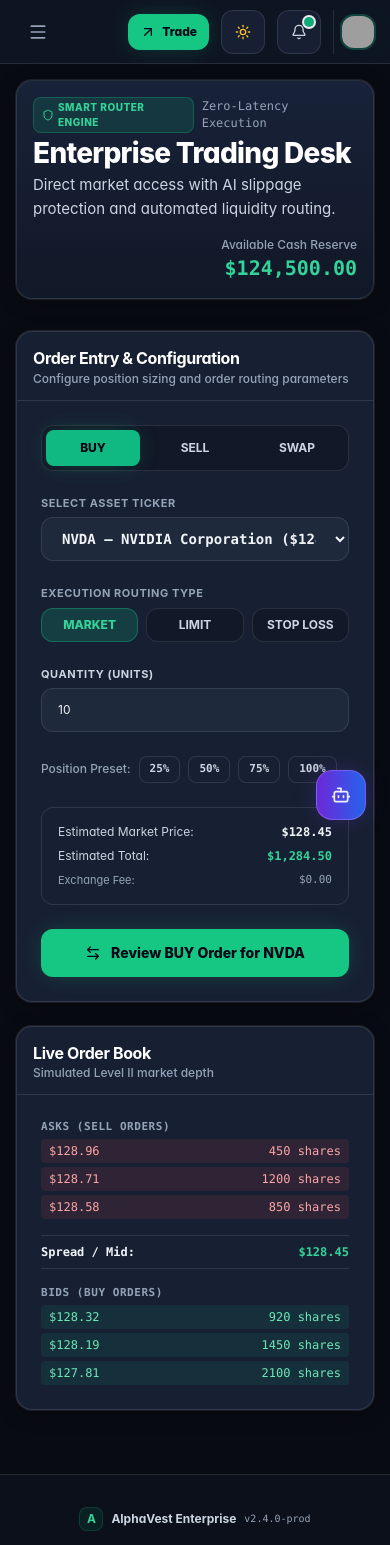
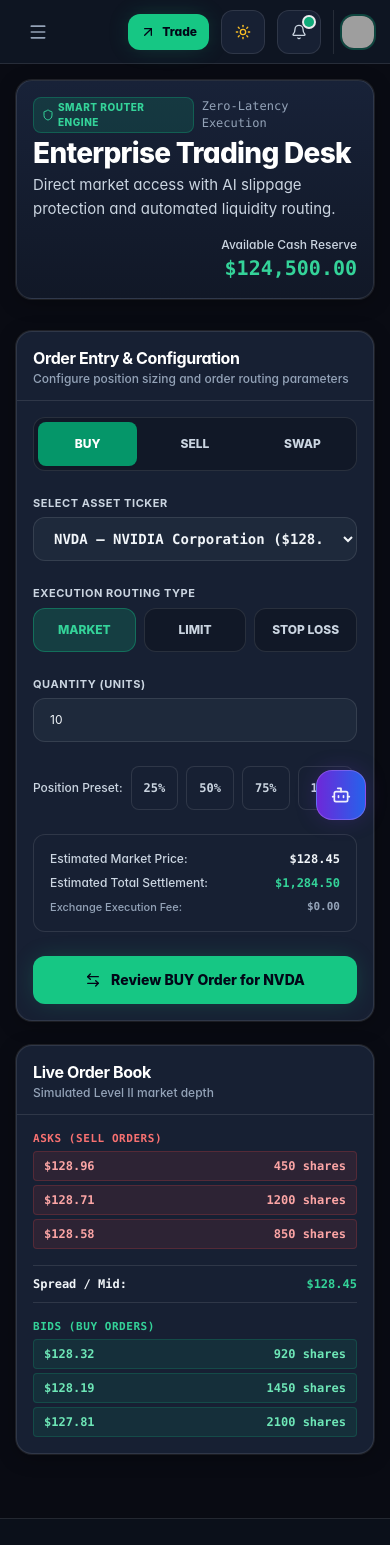
Before and after one commit to asparagam/alphavest, a React (Vite) app: page /trading in a window 390 px wide. Shown: the top 1545 px of the page. Built offline with nearby package versions, Linux system fonts and the light colour scheme; grey boxes are pictures that could not be loaded.

Commit message:
Fix Trading page readability: High contrast Ask/Bid order book, deep enterprise green cash reserve (#166534), WCAG AAA metrics

```diff
--- a/src/pages/Trading.tsx
+++ b/src/pages/Trading.tsx
@@ -65,21 +65,25 @@ export const Trading: React.FC = () => {
         <div>
           <div className="flex items-center gap-2 mb-1">
             <Badge variant="brand" size="sm">Smart Router Engine</Badge>
-            <span className="type-caption font-mono">Zero-Latency Execution</span>
+            <span className="type-caption font-mono font-medium">Zero-Latency Execution</span>
           </div>
-          <h1 className="type-display-l text-slate-100">Enterprise Trading Desk</h1>
-          <p className="type-body-l text-slate-300 mt-1">
+          <h1 className="type-display-l text-slate-900 dark:text-white">Enterprise Trading Desk</h1>
+          <p className="type-body-l text-slate-700 dark:text-slate-300 mt-1">
             Direct market access with AI slippage protection and automated liquidity routing.
           </p>
         </div>
 
         <div className="text-right">
-          <span className="type-caption font-semibold block text-slate-300">Available Cash Reserve</span>
-          <span className="text-xl font-bold font-mono font-mono-nums text-emerald-400">{formatCurrency(user.cashBalance)}</span>
+          <span className="type-caption font-semibold block text-slate-700 dark:text-slate-300">Available Cash Reserve</span>
+          {/* Deep Enterprise Green (#166534) for available cash metric in Light Mode */}
+          <span className="text-xl sm:text-2xl font-extrabold font-mono font-mono-nums text-emerald-800 dark:text-emerald-400">
+            {formatCurrency(user.cashBalance)}
+          </span>
         </div>
       </div>
 
       <div className="grid grid-cols-1 lg:grid-cols-3 gap-6">
+        {/* Order Entry Card */}
         <Card variant="glass" className="lg:col-span-2">
           <CardHeader>
             <div>
@@ -88,20 +92,21 @@ export const Trading: React.FC = () => {
             </div>
           </CardHeader>
 
-          <div className="p-6 space-y-6">
-            <div className="grid grid-cols-3 gap-2 p-1 bg-dark-surface1 rounded-xl border border-white/10" role="tablist" aria-label="Order Mode">
+          <div className="p-4 sm:p-6 space-y-6">
+            {/* Order Side Action Tabs */}
+            <div className="grid grid-cols-3 gap-2 p-1 bg-slate-100 border border-slate-300 dark:bg-dark-surface1 dark:border-white/10 rounded-xl" role="tablist" aria-label="Order Mode">
               {(['BUY', 'SELL', 'SWAP'] as const).map((mode) => (
                 <button
                   key={mode}
                   onClick={() => setSide(mode)}
-                  className={`py-2.5 text-xs font-bold rounded-lg transition-all cursor-pointer ${
+                  className={`py-2.5 text-xs font-extrabold rounded-lg transition-all cursor-pointer min-h-[44px] sm:min-h-[36px] ${
                     side === mode
                       ? mode === 'BUY'
-                        ? 'bg-emerald-500 text-slate-950 shadow-emerald-glow font-extrabold'
+                        ? 'bg-emerald-600 text-white shadow-sm font-extrabold'
                         : mode === 'SELL'
-                        ? 'bg-red-600 text-white font-extrabold'
-                        : 'bg-purple-600 text-white font-extrabold'
-                      : 'text-slate-300 hover:text-white'
+                        ? 'bg-red-600 text-white shadow-sm font-extrabold'
+                        : 'bg-blue-600 text-white shadow-sm font-extrabold'
+                      : 'text-slate-700 dark:text-slate-300 hover:text-slate-950 dark:hover:text-white'
                   }`}
                   role="tab"
                   aria-selected={side === mode}
@@ -112,17 +117,17 @@ export const Trading: React.FC = () => {
             </div>
 
             <div>
-              <label htmlFor="ticker-select" className="type-overline block text-slate-300 mb-1.5">
+              <label htmlFor="ticker-select" className="type-overline block text-slate-800 dark:text-slate-300 mb-1.5 font-bold">
                 Select Asset Ticker
               </label>
               <select
                 id="ticker-select"
                 value={selectedSymbol}
                 onChange={(e) => setSelectedSymbol(e.target.value)}
-                className="glass-input w-full px-4 py-2.5 text-sm font-bold font-mono"
+                className="glass-input w-full px-4 py-2.5 text-sm font-extrabold font-mono text-slate-900 dark:text-slate-100"
               >
                 {assets.map((a) => (
-                  <option key={a.symbol} value={a.symbol} className="bg-dark-surface1 text-slate-100">
+                  <option key={a.symbol} value={a.symbol} className="bg-white dark:bg-dark-surface1 text-slate-900 dark:text-slate-100">
                     {a.symbol} — {a.name} (${a.price.toFixed(2)})
                   </option>
                 ))}
@@ -130,7 +135,7 @@ export const Trading: React.FC = () => {
             </div>
 
             <div>
-              <label className="type-overline block text-slate-300 mb-1.5">
+              <label className="type-overline block text-slate-800 dark:text-slate-300 mb-1.5 font-bold">
                 Execution Routing Type
               </label>
               <div className="grid grid-cols-3 gap-2">
@@ -138,10 +143,10 @@ export const Trading: React.FC = () => {
                   <button
                     key={type}
                     onClick={() => setOrderType(type)}
-                    className={`py-2 px-3 text-xs font-bold rounded-xl border transition-colors cursor-pointer ${
+                    className={`py-2 px-3 text-xs font-extrabold rounded-xl border transition-colors cursor-pointer min-h-[44px] sm:min-h-[36px] ${
                       orderType === type
-                        ? 'bg-emerald-500/20 text-emerald-400 border-emerald-500/40 font-extrabold'
-                        : 'bg-dark-surface1 text-slate-300 border-white/10 hover:text-white'
+                        ? 'bg-emerald-50 text-emerald-900 border-emerald-500 font-extrabold dark:bg-emerald-500/20 dark:text-emerald-400 dark:border-emerald-500/40'
+                        : 'bg-slate-100 border-slate-300 text-slate-800 hover:text-slate-950 dark:bg-dark-surface1 dark:border-white/10 dark:text-slate-300 dark:hover:text-white'
                     }`}
                     aria-selected={orderType === type}
                   >
@@ -171,8 +176,9 @@ export const Trading: React.FC = () => {
               )}
             </div>
 
-            <div className="flex items-center gap-2">
-              <span className="type-caption text-slate-300">Position Preset:</span>
+            {/* Percentage Sizing Presets */}
+            <div className="flex flex-wrap items-center gap-2">
+              <span className="type-caption text-slate-700 dark:text-slate-300 font-bold">Position Preset:</span>
               {[25, 50, 75, 100].map((pct) => (
                 <button
                   key={pct}
@@ -185,7 +191,7 @@ export const Trading: React.FC = () => {
                       setQuantity(maxHolding.toFixed(2));
                     }
                   }}
-                  className="px-2.5 py-1 text-[11px] font-mono font-bold rounded-lg bg-dark-surface2 border border-white/10 text-slate-300 hover:text-white hover:border-emerald-500/40 cursor-pointer"
+                  className="px-3 py-1.5 text-xs font-mono font-bold rounded-lg bg-slate-100 border border-slate-300 text-slate-800 hover:text-slate-950 hover:border-emerald-500 dark:bg-dark-surface2 dark:border-white/10 dark:text-slate-300 dark:hover:text-white cursor-pointer min-h-[44px] sm:min-h-[36px] flex items-center justify-center"
                   aria-label={`Set position size to ${pct}%`}
                 >
                   {pct}%
@@ -193,18 +199,19 @@ export const Trading: React.FC = () => {
               ))}
             </div>
 
-            <div className="p-4 rounded-xl bg-dark-surface2 border border-white/10 space-y-2 text-xs">
-              <div className="flex justify-between text-slate-300">
+            {/* Order Summary Box */}
+            <div className="p-4 rounded-xl bg-slate-50 border border-slate-200 dark:bg-dark-surface2 dark:border-white/10 space-y-2 text-xs">
+              <div className="flex justify-between text-slate-700 dark:text-slate-300 font-medium">
                 <span>Estimated Market Price:</span>
-                <span className="font-mono font-bold text-slate-100">{formatCurrency(executionPrice)}</span>
+                <span className="font-mono font-extrabold text-slate-900 dark:text-slate-100">{formatCurrency(executionPrice)}</span>
               </div>
-              <div className="flex justify-between text-slate-300">
-                <span>Estimated Total:</span>
-                <span className="font-mono font-bold text-emerald-400">{formatCurrency(estimatedTotal)}</span>
+              <div className="flex justify-between text-slate-700 dark:text-slate-300 font-medium">
+                <span>Estimated Total Settlement:</span>
+                <span className="font-mono font-extrabold text-emerald-800 dark:text-emerald-400">{formatCurrency(estimatedTotal)}</span>
               </div>
-              <div className="flex justify-between text-slate-400 text-[11px]">
-                <span>Exchange Fee:</span>
-                <span className="font-mono">${estimatedFee.toFixed(2)}</span>
+              <div className="flex justify-between text-slate-600 dark:text-slate-400 text-[11px] font-medium">
+                <span>Exchange Execution Fee:</span>
+                <span className="font-mono font-bold">${estimatedFee.toFixed(2)}</span>
               </div>
             </div>
 
@@ -222,6 +229,7 @@ export const Trading: React.FC = () => {
           </div>
         </Card>
 
+        {/* Live Order Book Level II Depth */}
         <Card variant="glass">
           <CardHeader>
             <div>
@@ -230,26 +238,28 @@ export const Trading: React.FC = () => {
             </div>
           </CardHeader>
 
-          <div className="p-6 space-y-4 text-xs font-mono font-mono-nums">
+          <div className="p-4 sm:p-6 space-y-4 text-xs font-mono font-mono-nums">
+            {/* Asks (Sell Orders) */}
             <div className="space-y-1" role="region" aria-label="Asks Sell Orders">
-              <span className="type-overline text-red-400 font-bold block">Asks (Sell Orders)</span>
+              <span className="type-overline text-red-700 dark:text-red-400 font-extrabold block">Asks (Sell Orders)</span>
               {mockAsks.map((ask, i) => (
-                <div key={i} className="flex justify-between py-1 px-2 rounded bg-red-500/10 text-red-300">
+                <div key={i} className="flex justify-between py-1.5 px-2.5 rounded border bg-red-100/80 text-red-900 border-red-300 dark:bg-red-500/10 dark:text-red-300 dark:border-red-500/20 font-bold">
                   <span>${ask.price}</span>
                   <span>{ask.qty} shares</span>
                 </div>
               ))}
             </div>
 
-            <div className="py-2 border-y border-white/10 flex justify-between items-center font-bold text-slate-100">
+            <div className="py-2.5 border-y border-slate-200 dark:border-white/10 flex justify-between items-center font-extrabold text-slate-900 dark:text-slate-100">
               <span>Spread / Mid:</span>
-              <span className="text-emerald-400">${selectedAsset.price.toFixed(2)}</span>
+              <span className="text-emerald-700 dark:text-emerald-400 font-mono">${selectedAsset.price.toFixed(2)}</span>
             </div>
 
+            {/* Bids (Buy Orders) */}
             <div className="space-y-1" role="region" aria-label="Bids Buy Orders">
-              <span className="type-overline text-emerald-400 font-bold block">Bids (Buy Orders)</span>
+              <span className="type-overline text-emerald-800 dark:text-emerald-400 font-extrabold block">Bids (Buy Orders)</span>
               {mockBids.map((bid, i) => (
-                <div key={i} className="flex justify-between py-1 px-2 rounded bg-emerald-500/10 text-emerald-300">
+                <div key={i} className="flex justify-between py-1.5 px-2.5 rounded border bg-emerald-100/80 text-emerald-900 border-emerald-300 dark:bg-emerald-500/10 dark:text-emerald-300 dark:border-emerald-500/20 font-bold">
                   <span>${bid.price}</span>
                   <span>{bid.qty} shares</span>
                 </div>
@@ -259,6 +269,7 @@ export const Trading: React.FC = () => {
         </Card>
       </div>
 
+      {/* Confirm Order Modal */}
       <Modal
         isOpen={isConfirmModalOpen}
         onClose={() => setIsConfirmModalOpen(false)}
@@ -266,22 +277,22 @@ export const Trading: React.FC = () => {
         description="Verify transaction parameters before submitting to router"
       >
         <div className="space-y-4">
-          <div className="p-4 rounded-xl bg-dark-surface2 border border-white/10 space-y-3 text-xs">
-            <div className="flex justify-between border-b border-white/10 pb-2">
-              <span className="text-slate-400">Action & Asset:</span>
-              <span className="font-bold text-slate-100">{side} {selectedAsset.symbol}</span>
+          <div className="p-4 rounded-xl bg-slate-50 border border-slate-200 dark:bg-dark-surface2 dark:border-white/10 space-y-3 text-xs">
+            <div className="flex justify-between border-b border-slate-200 dark:border-white/10 pb-2">
+              <span className="text-slate-600 dark:text-slate-400 font-medium">Action & Asset:</span>
+              <span className="font-bold text-slate-900 dark:text-slate-100">{side} {selectedAsset.symbol}</span>
             </div>
             <div className="flex justify-between">
-              <span className="text-slate-400">Quantity:</span>
-              <span className="font-mono font-bold text-slate-100">{numQty} units</span>
+              <span className="text-slate-600 dark:text-slate-400 font-medium">Quantity:</span>
+              <span className="font-mono font-bold text-slate-900 dark:text-slate-100">{numQty} units</span>
             </div>
             <div className="flex justify-between">
-              <span className="text-slate-400">Price per Unit:</span>
-              <span className="font-mono text-slate-100">${executionPrice.toFixed(2)}</span>
+              <span className="text-slate-600 dark:text-slate-400 font-medium">Price per Unit:</span>
+              <span className="font-mono font-bold text-slate-900 dark:text-slate-100">${executionPrice.toFixed(2)}</span>
             </div>
-            <div className="flex justify-between border-t border-white/10 pt-2 font-bold">
-              <span className="text-slate-200">Total Settlement:</span>
-              <span className="font-mono text-emerald-400">{formatCurrency(estimatedTotal)}</span>
+            <div className="flex justify-between border-t border-slate-200 dark:border-white/10 pt-2 font-bold">
+              <span className="text-slate-900 dark:text-slate-200">Total Settlement:</span>
+              <span className="font-mono text-emerald-800 dark:text-emerald-400">{formatCurrency(estimatedTotal)}</span>
             </div>
           </div>
 
```
Also changed, not shown: 1 other file (tests, documents, lock files or other folders).
